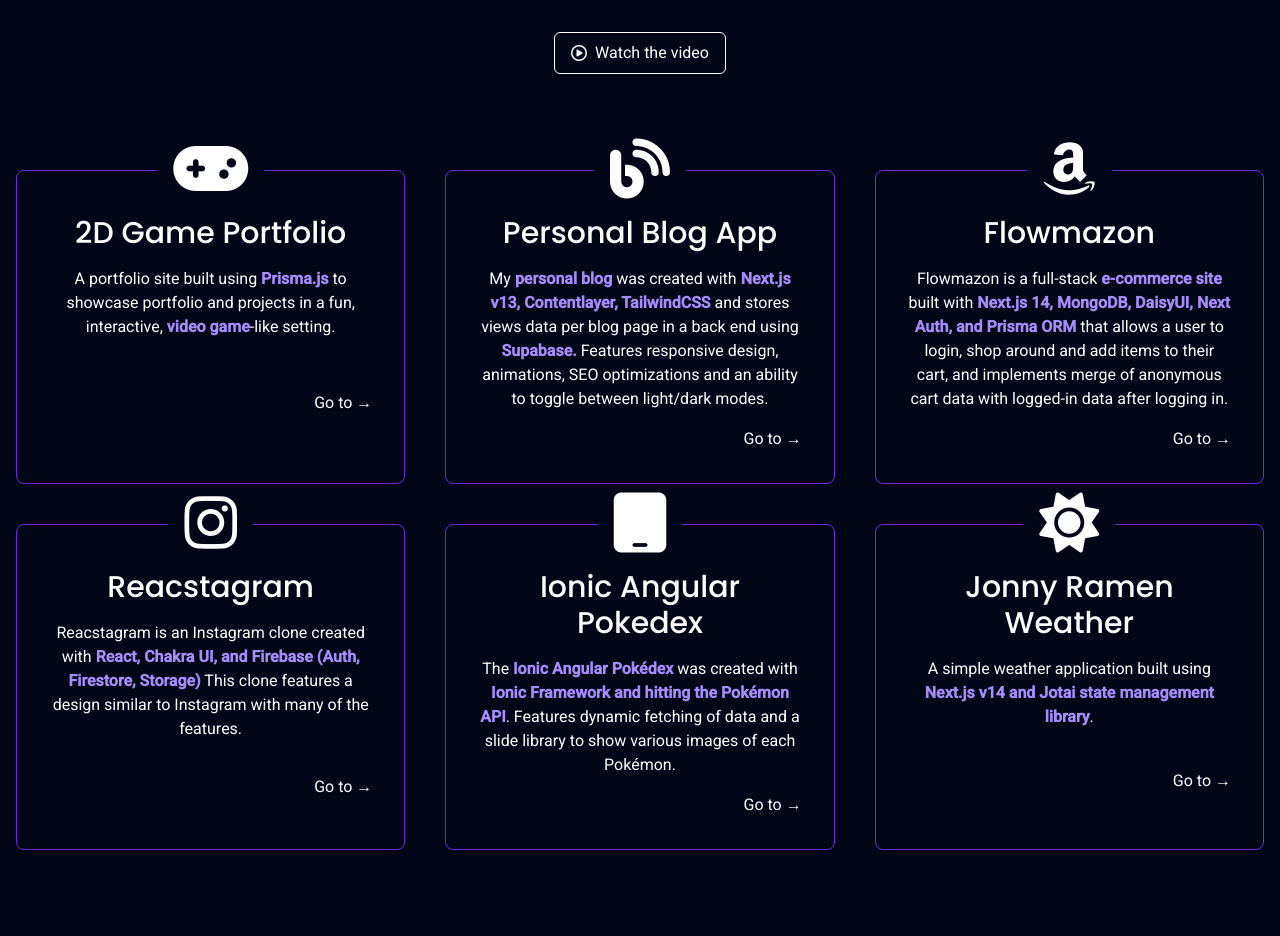
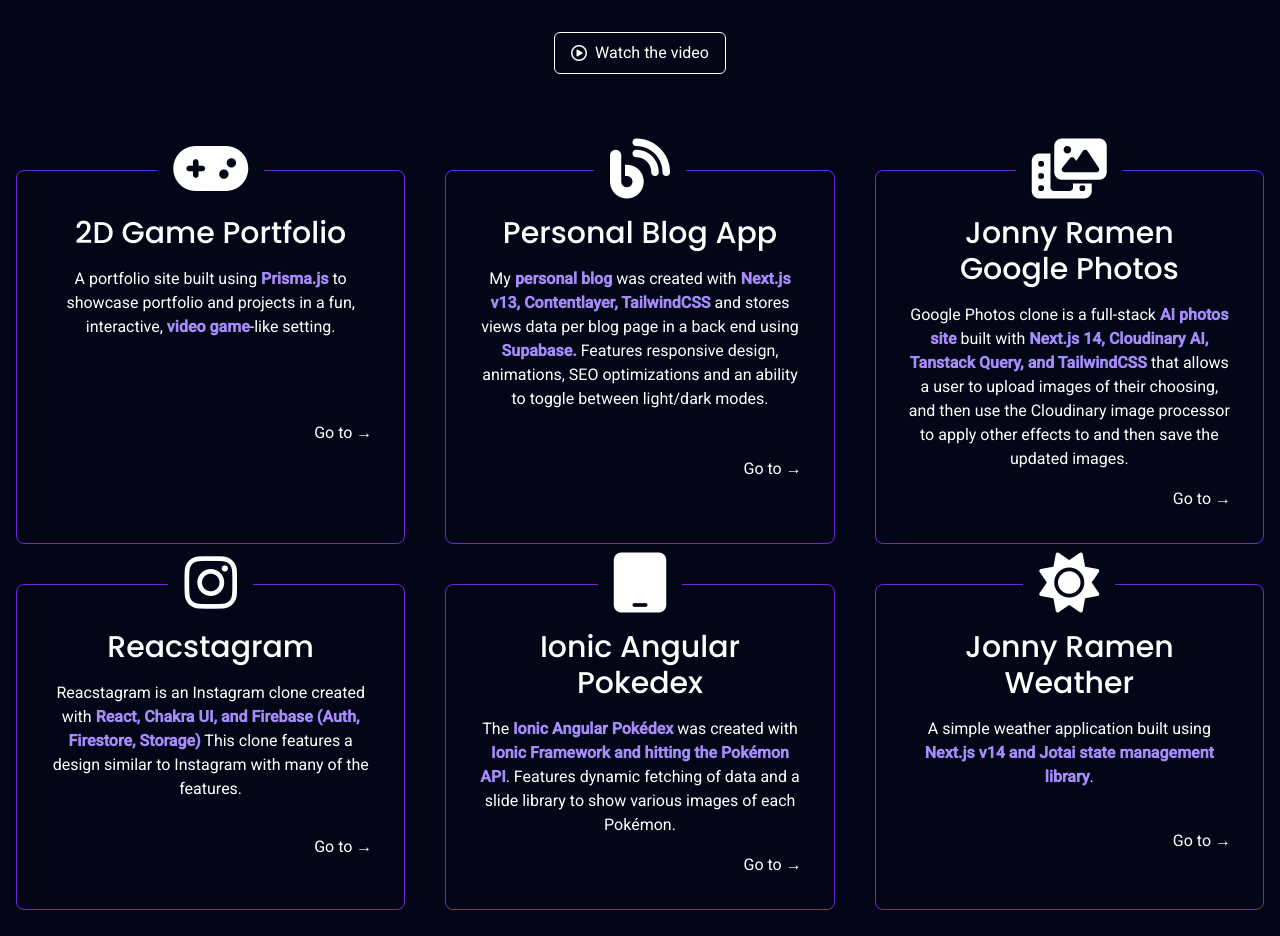
Before and after one commit to jonathanpperry/awesome-portfolio-sveltekit, a SvelteKit app: page / in a window 1280 px wide. Shown: the part 1180-2116 px from the top of the page. Built offline with nearby package versions, Linux system fonts and the light colour scheme.

Commit message:
Linked newly uploaded google photos clone project to projects section

```diff
--- a/src/components/Main.svelte
+++ b/src/components/Main.svelte
@@ -13,9 +13,9 @@
       href: "https://jonnyramenblog.netlify.app",
     },
     {
-      name: "Flowmazon",
-      icon: "fa-brands fa-amazon",
-      href: "https://nextjs-ecommerce-app-chi.vercel.app",
+      name: "Jonny Ramen Google Photos",
+      icon: "fa-solid fa-photo-film",
+      href: "https://jonny-ramen-google-photos.vercel.app/",
     },
     {
       name: "Reacstagram",
@@ -135,14 +135,13 @@
       </Step>
       <Step step={steps[2]}>
         <p>
-          Flowmazon is a full-stack
-          <strong class="text-violet-400">e-commerce site</strong> built with
+          Google Photos clone is a full-stack
+          <strong class="text-violet-400">AI photos site</strong> built with
           <strong class="text-violet-400">
-            Next.js 14, MongoDB, DaisyUI, Next Auth, and Prisma ORM
+            Next.js 14, Cloudinary AI, Tanstack Query, and TailwindCSS
           </strong>
-          that allows a user to login, shop around and add items to their cart, and
-          implements merge of anonymous cart data with logged-in data after logging
-          in.
+          that allows a user to upload images of their choosing, and then use the
+          Cloudinary image processor to apply other effects to and then save the updated images.
         </p>
       </Step>
       <Step step={steps[3]}>
```
